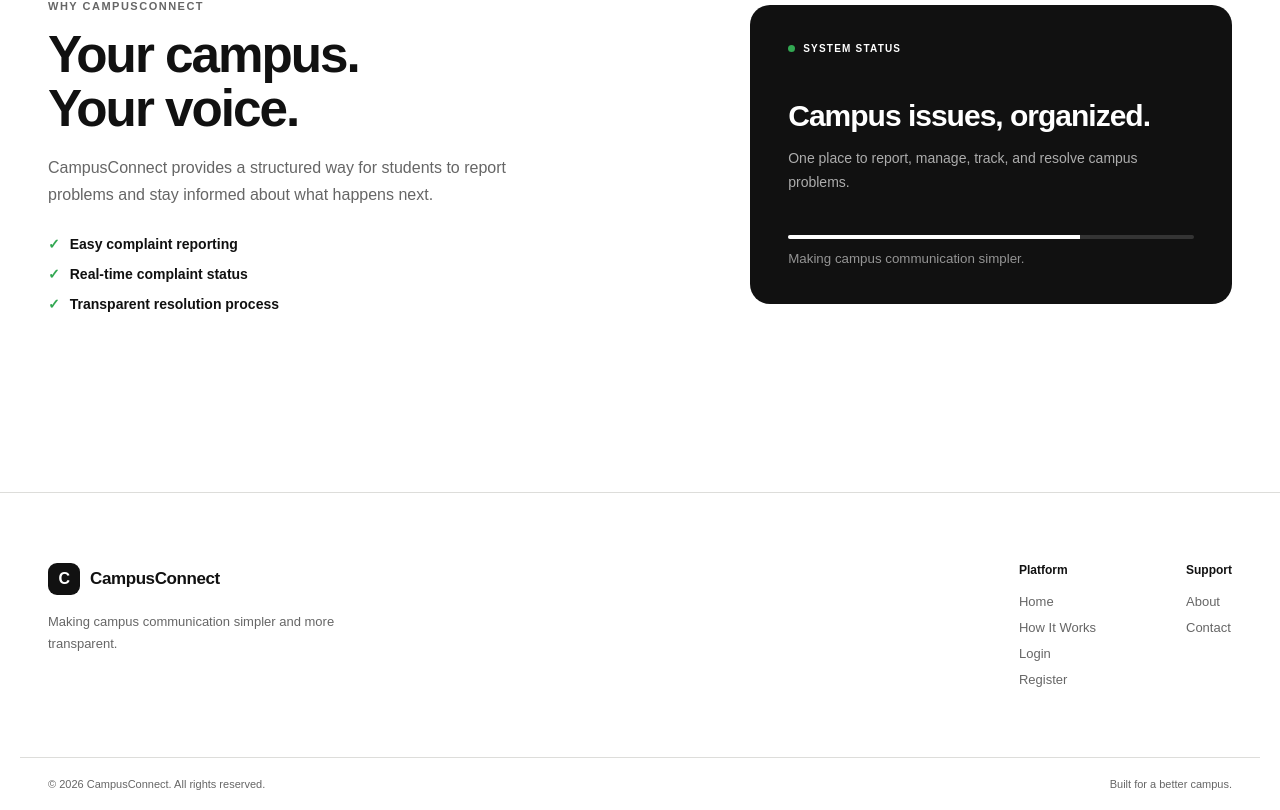
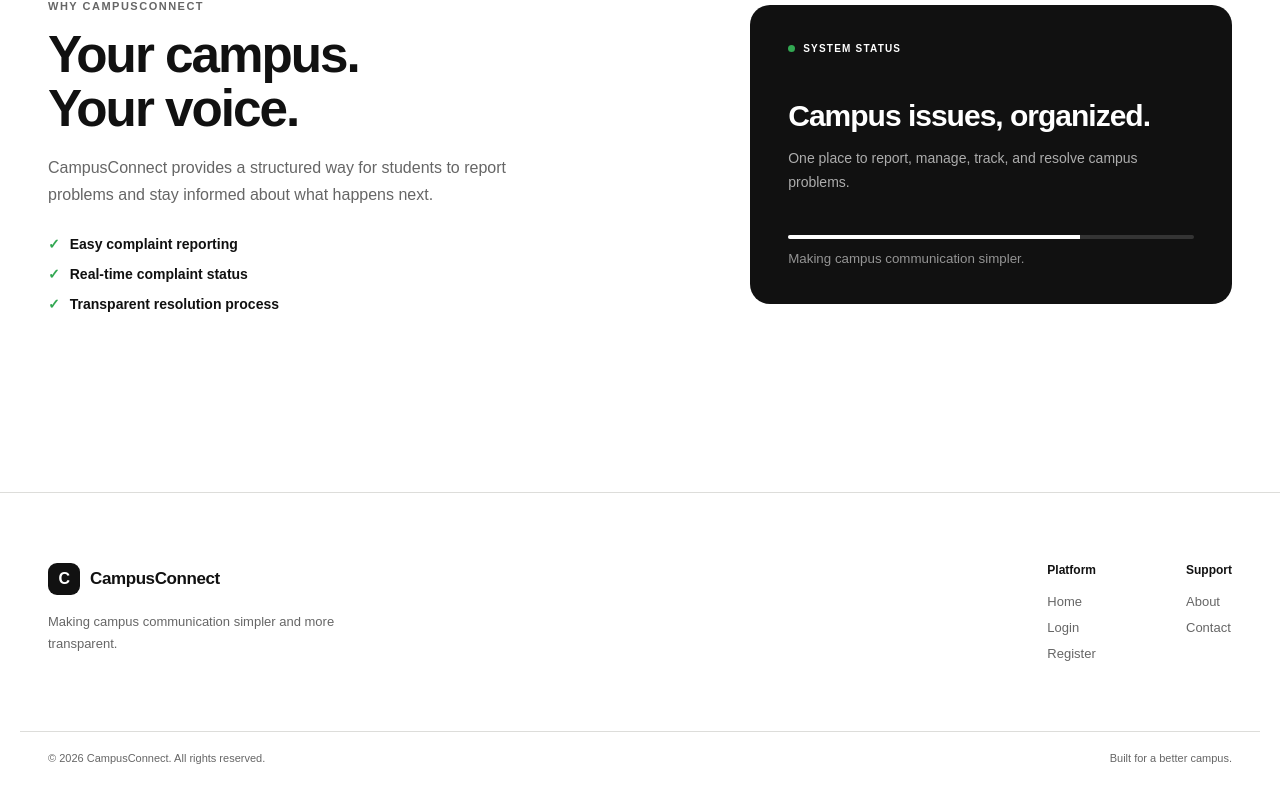
Before and after one commit to AbhilashBhairi/CampusConnect, a Next.js app: page / in a window 1280 px wide. Shown: the part 1570-2380 px from the top of the page. After the commit the page ends 2354 px from the top, so only its background shows below. Built offline with nearby package versions, Linux system fonts and the light colour scheme.

Commit message:
Remove 'How It Works' link from navigation

```diff
--- a/app/page.js
+++ b/app/page.js
@@ -431,7 +431,6 @@ export default function Home() {
             <div>
               <h4>Platform</h4>
               <a href="#home">Home</a>
-              <a href="#how-it-works">How It Works</a>
               <a href="/login">Login</a>
               <a href="/register">Register</a>
             </div>
```
